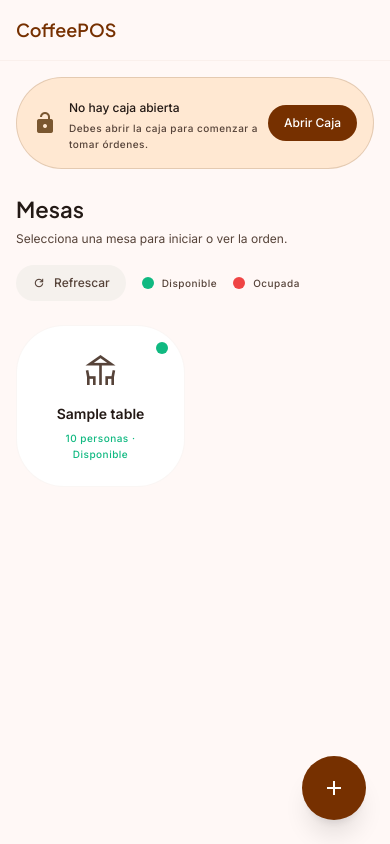
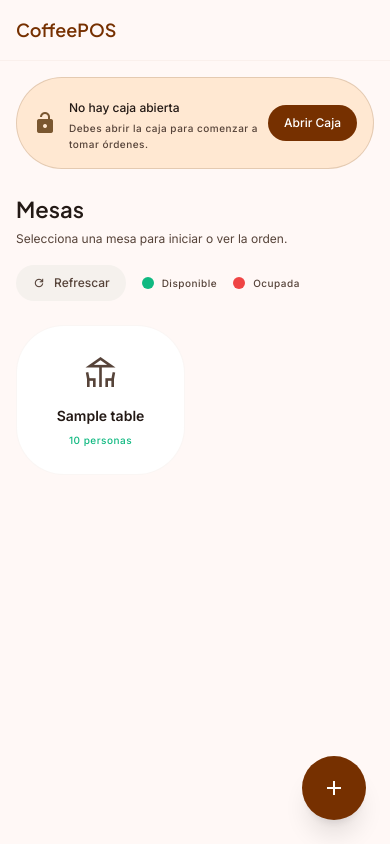
Before and after one commit to crespitosoff/CoffeePOS, a Python web app: template app/templates/pos/dashboard.html in a window 390 px wide. Run offline with Jinja, Linux system fonts and the light colour scheme; the template is opened without the code that fills it: most values are stand-ins (such as "Sample title", 1, 10 or a date in 2020); some libraries are stand-ins or nearby versions.

Commit message:
feat: add POS dashboard template with register state and table management UI

```diff
--- a/app/templates/pos/dashboard.html
+++ b/app/templates/pos/dashboard.html
@@ -6,7 +6,7 @@
 
 {% block content %}
 <!-- Barra Lateral -->
-<nav class="bg-surface-container-low font-title-md text-title-md h-screen left-0 w-64 fixed flex flex-col py-4 md:py-6 border-r border-outline-variant/15 hidden md:flex z-50">
+<nav class="bg-surface-container-low font-title-md text-title-md h-screen left-0 w-48 fixed flex flex-col py-4 md:py-6 border-r border-outline-variant/15 hidden md:flex z-50">
     <div class="px-4 md:px-6 mb-8">
         <h1 class="font-headline-md text-headline-md font-bold text-primary">CoffeePOS</h1>
     </div>
@@ -58,7 +58,7 @@
 </nav>
 
 <!-- Área Principal -->
-<main class="flex-1 flex flex-col md:ml-64 min-h-screen">
+<main class="flex-1 flex flex-col md:ml-48 min-h-screen">
     <!-- Barra Superior -->
     <header class="bg-surface border-b border-outline-variant/15 flex justify-between items-center w-full px-4 md:px-6 py-4 sticky top-0 z-40">
         <!-- Fecha y hora -->
@@ -153,21 +153,19 @@
             {% if table.status == 'occupied' %}
             <a href="{{ url_for('pos.view_order', table_id=table.id) }}"
                 class="bg-surface-variant p-6 rounded-xl flex flex-col items-center justify-center gap-3 relative overflow-hidden group min-h-[150px] border border-outline-variant/30 hover:shadow-md transition-shadow block">
-                <div class="absolute top-4 right-4 w-3 h-3 rounded-full bg-[#EF4444]"></div>
                 <span class="material-symbols-outlined text-4xl text-primary" style="font-variation-settings:'FILL' 1;">deck</span>
                 <div class="text-center">
                     <h3 class="font-title-lg text-title-lg text-on-surface">{{ table.name }}</h3>
-                    <p class="font-label-md text-label-md mt-1" style="color: #EF4444;">{{ table.capacity }} personas · Ocupada</p>
+                    <p class="font-label-md text-label-md mt-1" style="color: #EF4444;">{{ table.capacity }} personas</p>
                 </div>
             </a>
             {% else %}
             <a href="{{ url_for('pos.view_order', table_id=table.id) }}"
                 class="bg-surface-container-lowest p-6 rounded-xl flex flex-col items-center justify-center gap-3 relative overflow-hidden group hover:bg-surface-container-low transition-colors min-h-[150px] border border-outline-variant/15 hover:shadow-md block">
-                <div class="absolute top-4 right-4 w-3 h-3 rounded-full bg-[#10B981]"></div>
                 <span class="material-symbols-outlined text-4xl text-on-surface-variant group-hover:text-primary transition-colors">deck</span>
                 <div class="text-center">
                     <h3 class="font-title-lg text-title-lg text-on-surface">{{ table.name }}</h3>
-                    <p class="font-label-md text-label-md text-on-surface-variant mt-1" style="color: #10B981;">{{ table.capacity }} personas · Disponible</p>
+                    <p class="font-label-md text-label-md text-on-surface-variant mt-1" style="color: #10B981;">{{ table.capacity }} personas</p>
                 </div>
             </a>
             {% endif %}
```
